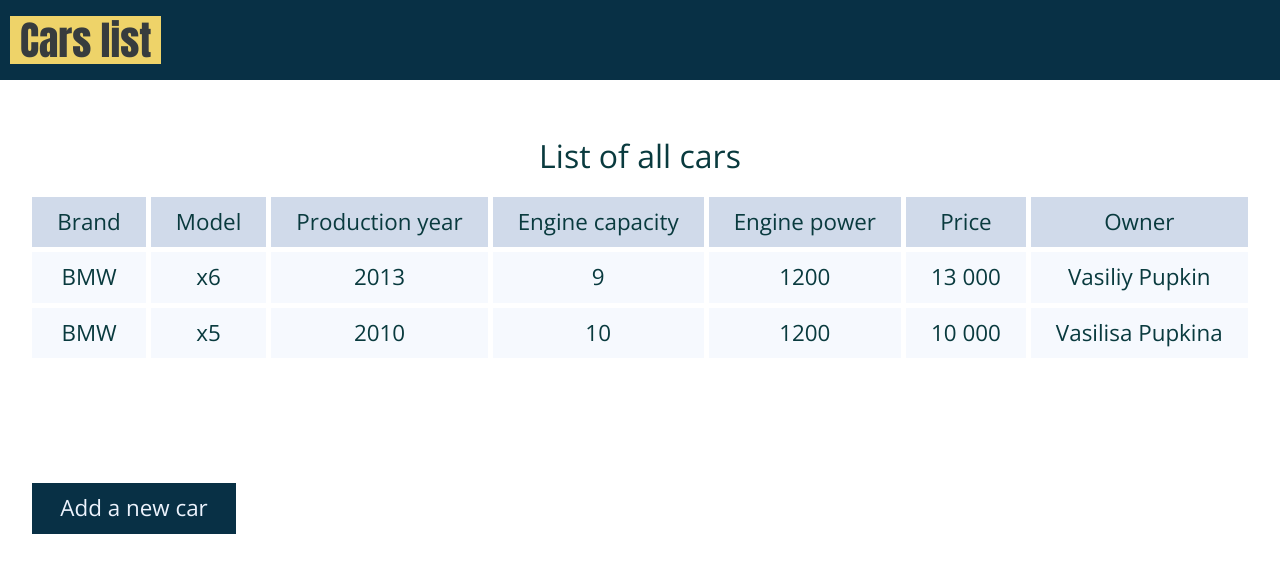
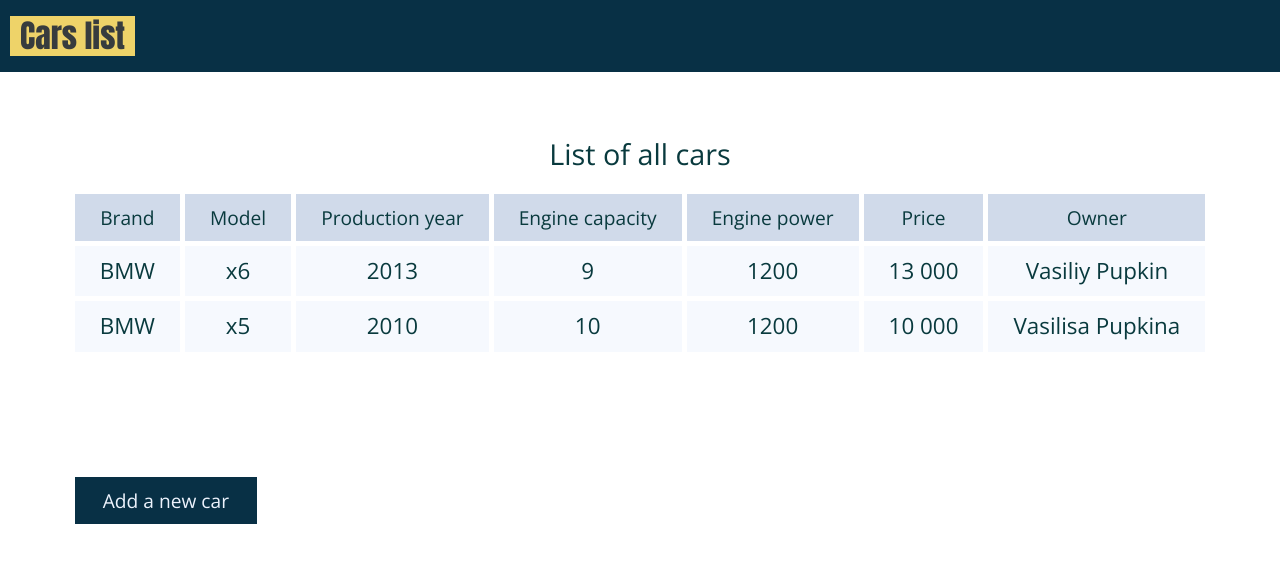
Before and after one commit to olga-arkhipenko/simple-car-list, a React (Create React App) app: page / in a window 1280 px wide. Shown: the top 572 px of the page. Built offline with nearby package versions, Linux system fonts and the light colour scheme.

Commit message:
Refactored styling.

```diff
--- a/src/components/Form/style.css
+++ b/src/components/Form/style.css
@@ -1,5 +1,5 @@
 .form {
-    max-width: 460px;
+    max-width: 420px;
     margin: 120px auto;
     padding: 20px 40px 30px;
 
--- a/src/components/FormButton/style.css
+++ b/src/components/FormButton/style.css
@@ -5,7 +5,7 @@
 
     border: none;
 
-    font-size: 1.4rem;
+    font-size: 1.2rem;
 }
 
 .accept {
--- a/src/components/FormField/style.css
+++ b/src/components/FormField/style.css
@@ -3,11 +3,11 @@
 }
 
 .form-field__name {
-    margin: 20px 0;
+    margin: 18px 0;
 
     color: #083145;
 
-    font-size: 1.4rem;
+    font-size: 1.2rem;
 }
 
 .form-field__input {
@@ -18,7 +18,7 @@
     color: #39596a;
     border: 2px solid #cdd5d9;
 
-    font-size: 1.2rem;
+    font-size: 1.1rem;
 }
 
 .form-field__input::placeholder {
--- a/src/components/Header/style.css
+++ b/src/components/Header/style.css
@@ -7,7 +7,7 @@
     display: flex;
 
     min-height: 60px;
-    padding: 10px;
+    padding: 6px 10px;
 
     background-color: #083045;
 
@@ -23,5 +23,5 @@
     background-color: #eed369;
 
     font-family: "Anton", sans-serif;
-    font-size: 2.5rem;
+    font-size: 2rem;
 }
--- a/src/components/PageLink/style.css
+++ b/src/components/PageLink/style.css
@@ -2,13 +2,17 @@
     text-decoration: none;
 
     color: inherit;
+
     font-family: "Open Sans", sans-serif;
 }
 
 .adding-link {
     display: inline-block;
+
+    padding: 14px 28px;
+
+    color: #edf3fd;
     background-color: #083045;
-    color: #edf3fd;
-    padding: 14px 28px;
-    font-size: 1.4rem;
+
+    font-size: 1.2rem;
 }
--- a/src/components/Table/style.css
+++ b/src/components/Table/style.css
@@ -1,8 +1,9 @@
 .table {
     margin: 120px auto;
 
+    border-collapse: collapse;
+
     font-family: "Open Sans", sans-serif;
-    border-collapse: collapse;
 }
 
 .table__caption {
@@ -10,5 +11,5 @@
 
     color: #093a3e;
 
-    font-size: 2rem;
+    font-size: 1.8rem;
 }
--- a/src/components/TableHeading/style.css
+++ b/src/components/TableHeading/style.css
@@ -4,7 +4,7 @@
     color: #093a3e;
 
     font-family: "Open Sans", sans-serif;
-    font-size: 1.4rem;
+    font-size: 1.2rem;
 }
 
 .table-heading__cell {
```
